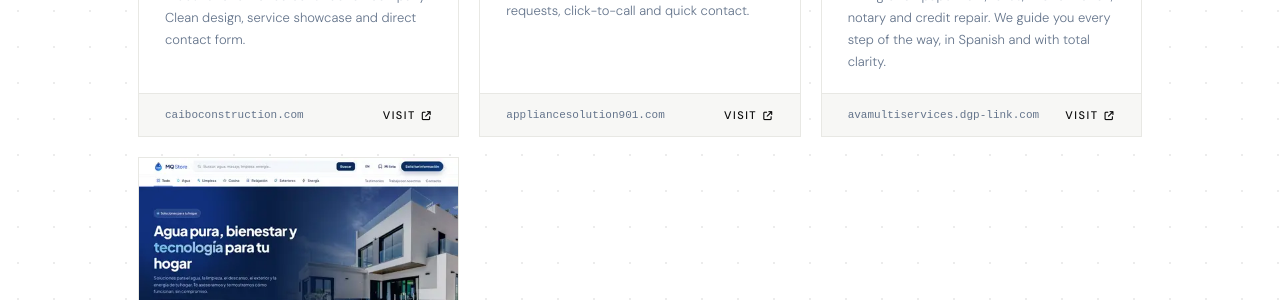
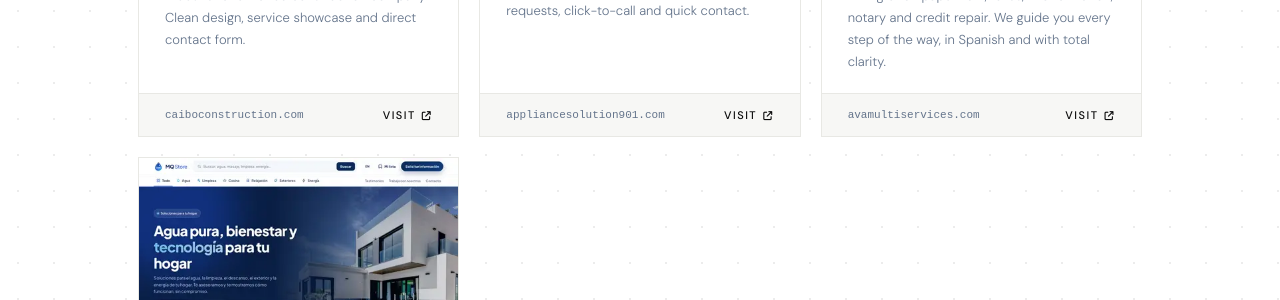
Before and after one commit to quasarworksco/dgpglobal, a Jekyll site: the page built from en/website-48h/index.html, in a window 1280 px wide and 900 px high, scrolled down 1192 px. Shown: the part 151-451 px from the top of the window. Built offline with Jekyll 4.4.1, drawn with Linux system fonts in a browser that asks for light colours; part of the change alters nothing that is shown.

Commit message:
Portfolio: AVA Multiservices now on avamultiservices.com
Co-Authored-By: Claude Opus 5.5 <noreply@anthropic.com>
Claude-Session: https://claude.ai/code/session_01VoYEJNsBSvedof2kGxVZNS

```diff
--- a/_data/portfolio.json
+++ b/_data/portfolio.json
@@ -161,7 +161,7 @@
     ],
     "desc_es": "Documentos migratorios, taxes, formación de LLC, notaría y reparación de crédito. Te acompañamos en cada paso, en español y con total claridad.",
     "desc_en": "Immigration paperwork, taxes, LLC formation, notary and credit repair. We guide you every step of the way, in Spanish and with total clarity.",
-    "url": "https://avamultiservices.dgp-link.com/",
+    "url": "https://avamultiservices.com/",
     "slug": "ava-multiservices"
   },
   {
```
